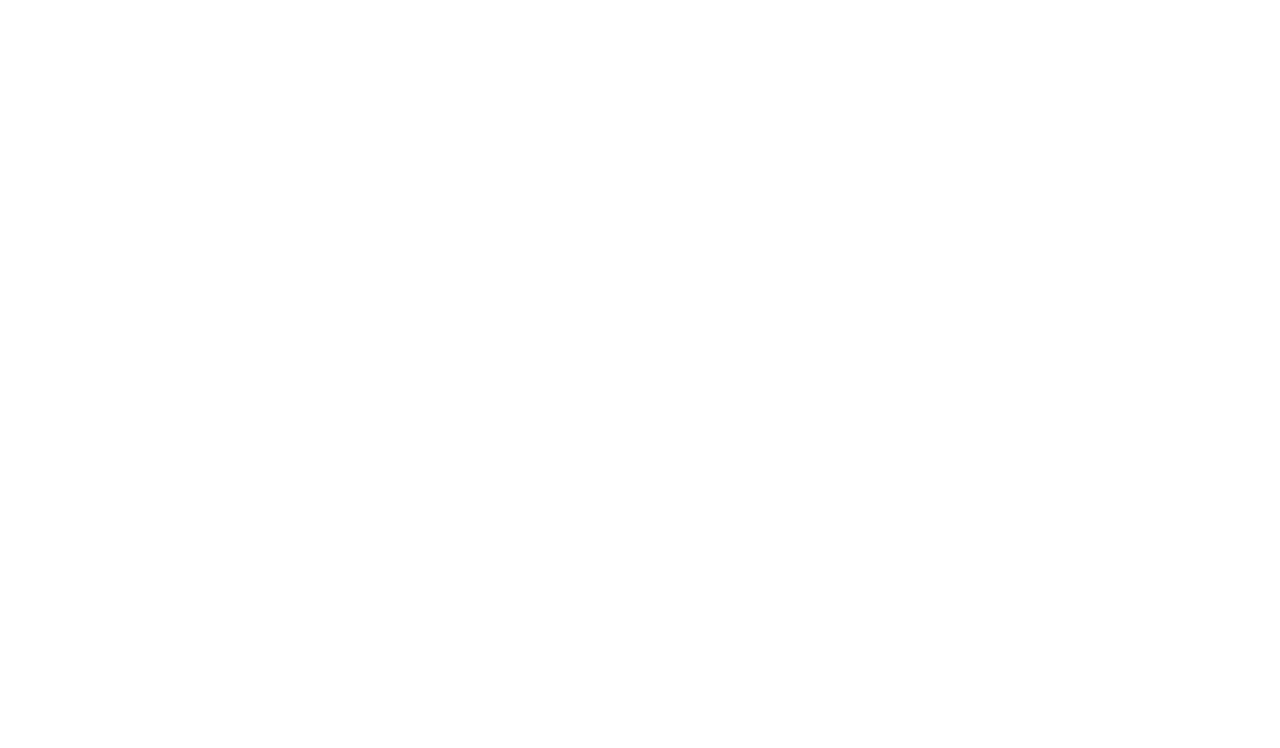
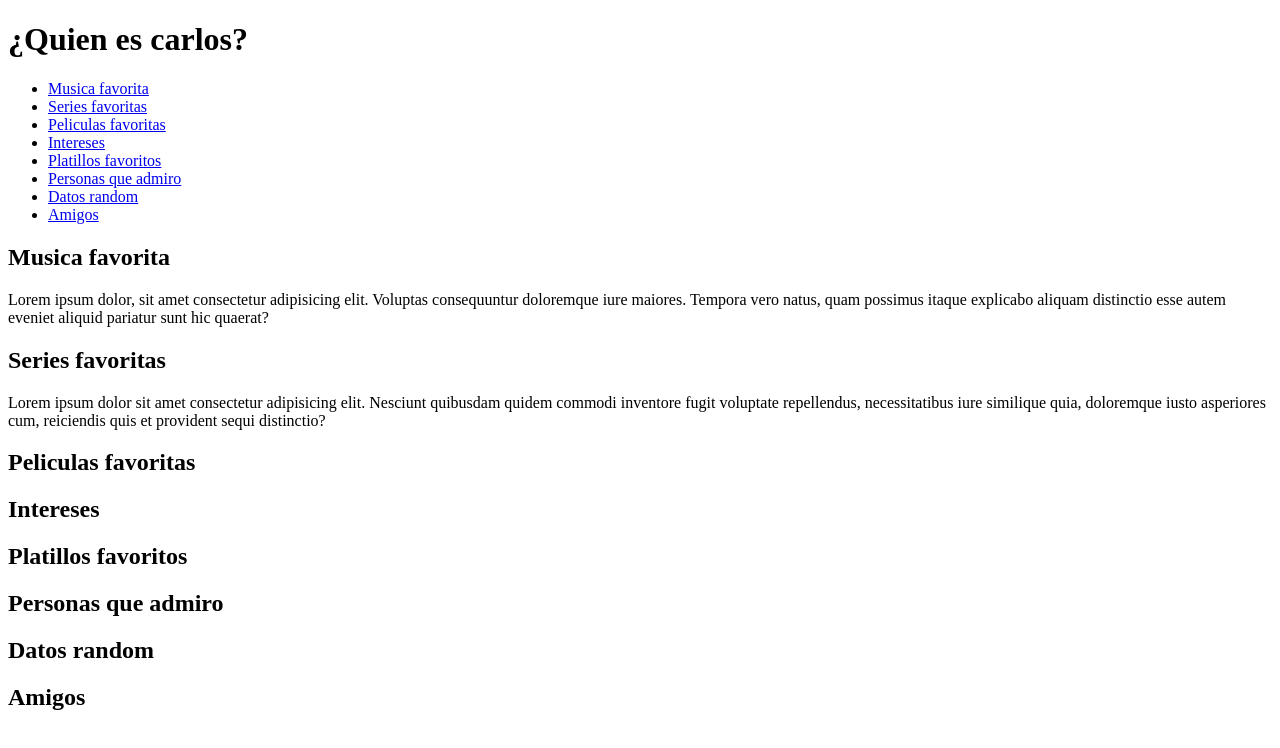
Before and after one commit to DynorBlue/Who-s-Carlos, a plain HTML site: page index.html in a window 1280 px wide. Drawn offline with Linux system fonts and the light colour scheme.

Commit message:
creacion estructura del index, con sus secciones

```diff
--- a/index.html
+++ b/index.html
@@ -3,7 +3,77 @@
   <head>
     <meta charset="UTF-8" />
     <meta name="viewport" content="width=device-width, initial-scale=1.0" />
-    <title>Document</title>
+    <title>¿Quien es carlos?</title>
+    <link rel="stylesheet" href="estilos_index.css" />
   </head>
+  <!-- todo lo que tenga que ver con la parte superior,-->
+  <header>
+    <h1>¿Quien es carlos?</h1>
+    <nav>
+      <ul>
+        <li><a href="#musica">Musica favorita</a></li>
+        <li><a href="#series">Series favoritas</a></li>
+        <li><a href="#peliculas">Peliculas favoritas</a></li>
+        <li><a href="#intereses">Intereses</a></li>
+        <li><a href="#platillo">Platillos favoritos</a></li>
+        <li><a href="#personas">Personas que admiro</a></li>
+        <li><a href="#datos">Datos random</a></li>
+        <li><a href="#amigos">Amigos</a></li>
+      </ul>
+    </nav>
+  </header>
+  <!-- estructura principal de la pagina
+   aun no queda definido como sera eta parte
+   section para contenidos que no tengan que ver con el titulo-->
+
+  <main>
+    <article>
+      <h2 id="musica">Musica favorita</h2>
+      <section>
+        <p>
+          Lorem ipsum dolor, sit amet consectetur adipisicing elit. Voluptas
+          consequuntur doloremque iure maiores. Tempora vero natus, quam
+          possimus itaque explicabo aliquam distinctio esse autem eveniet
+          aliquid pariatur sunt hic quaerat?
+        </p>
+      </section>
+    </article>
+    <article>
+      <h2 id="series">Series favoritas</h2>
+      <section>
+        <p>
+          Lorem ipsum dolor sit amet consectetur adipisicing elit. Nesciunt
+          quibusdam quidem commodi inventore fugit voluptate repellendus,
+          necessitatibus iure similique quia, doloremque iusto asperiores cum,
+          reiciendis quis et provident sequi distinctio?
+        </p>
+      </section>
+    </article>
+    <article>
+      <h2 id="peliculas">Peliculas favoritas</h2>
+      <section></section>
+    </article>
+    <article>
+      <h2 id="intereses">Intereses</h2>
+      <section></section>
+    </article>
+    <article>
+      <h2 id="platillos">Platillos favoritos</h2>
+      <section></section>
+    </article>
+    <article>
+      <h2 id="personas">Personas que admiro</h2>
+      <section></section>
+    </article>
+    <article>
+      <h2 id="datos">Datos random</h2>
+      <section></section>
+    </article>
+    <article>
+      <h2 id="amigos">Amigos</h2>
+      <section></section>
+    </article>
+  </main>
+  <footer></footer>
   <body></body>
 </html>
```
Also changed, not shown: estilos_index.css (added).
